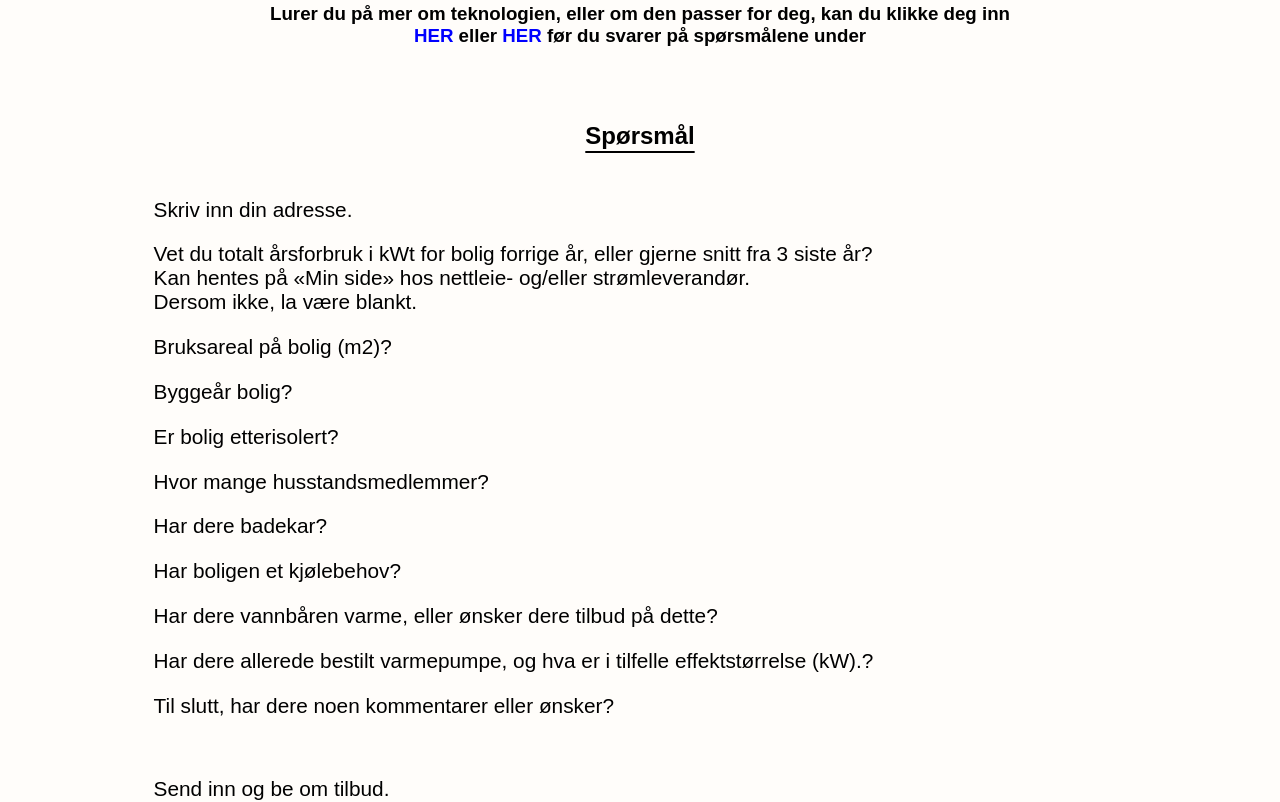
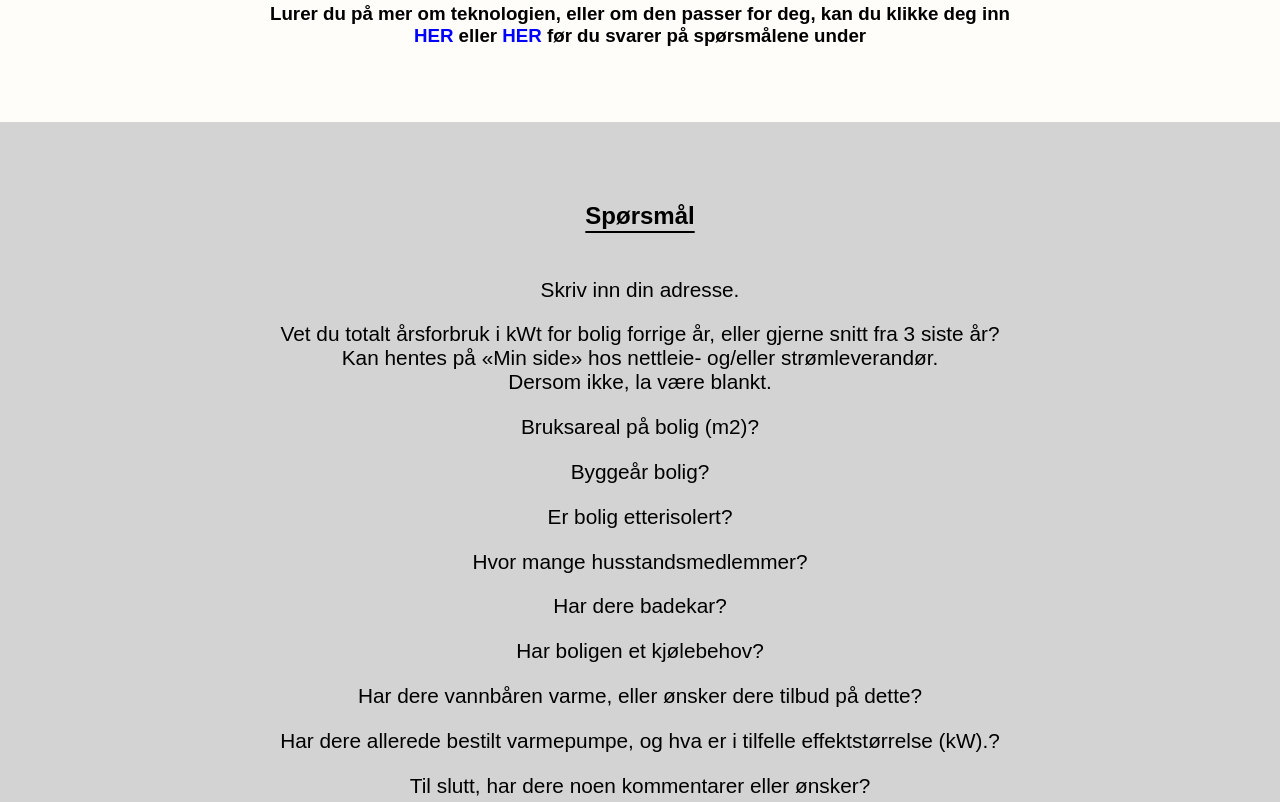
Before and after one commit to joar1/igrunn, a React (Create React App) app: page / in a window 1280 px wide. Shown: the part 1240-2042 px from the top of the page. Built offline with nearby package versions, Linux system fonts and the light colour scheme.

Commit message:
background

```diff
--- a/src/components/Questions.jsx
+++ b/src/components/Questions.jsx
@@ -32,16 +32,16 @@ export default Questions;
 
 const QuestionContainer = styled.div`
 	color: black;
-	width: 76%;
 	margin: 2em auto;
-
+	padding: 2em;
+	text-align: center;
+	background: lightgrey;
 	h2 {
 		text-align: center;
 		text-decoration: underline;
 		text-underline-offset: 0.3em;
-		margin-bottom: 2em;
+		margin: 2em 0;
 	}
-
 	p {
 		margin: 1em 0;
 	}
```
Also changed, not shown: 7 other files (tests, documents, lock files or other folders).
